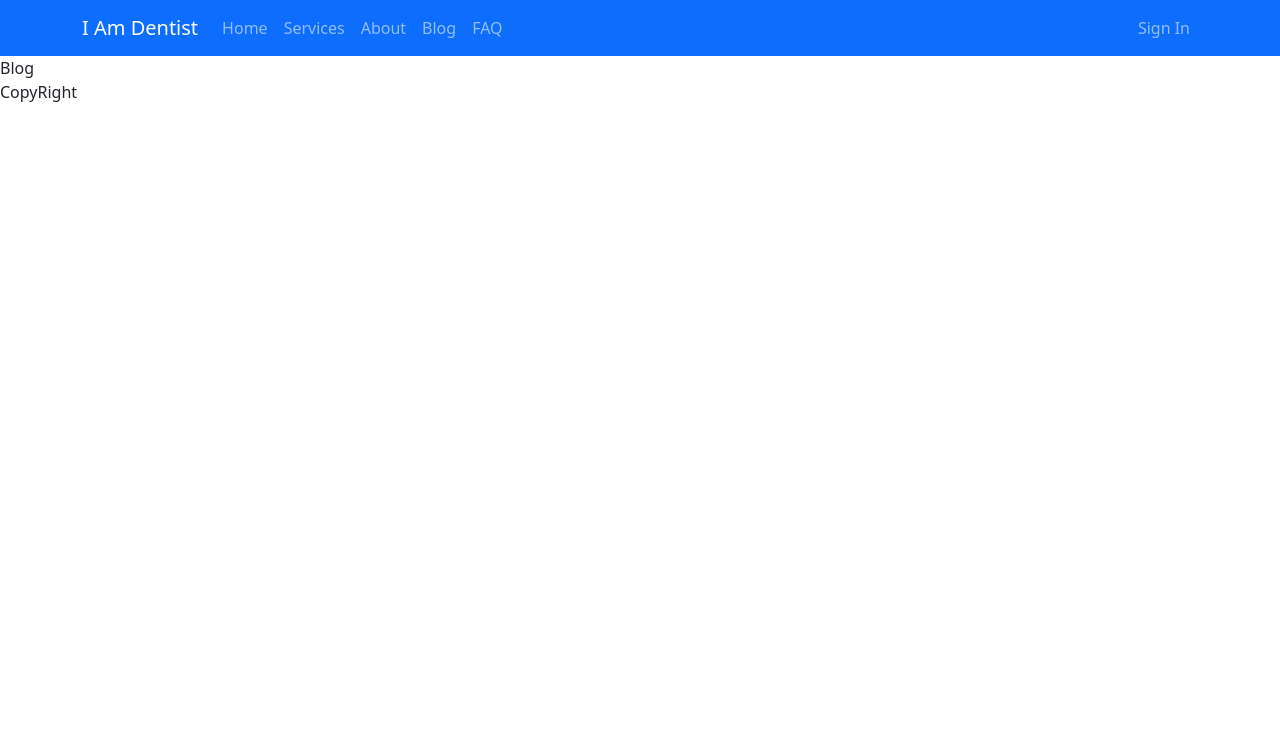
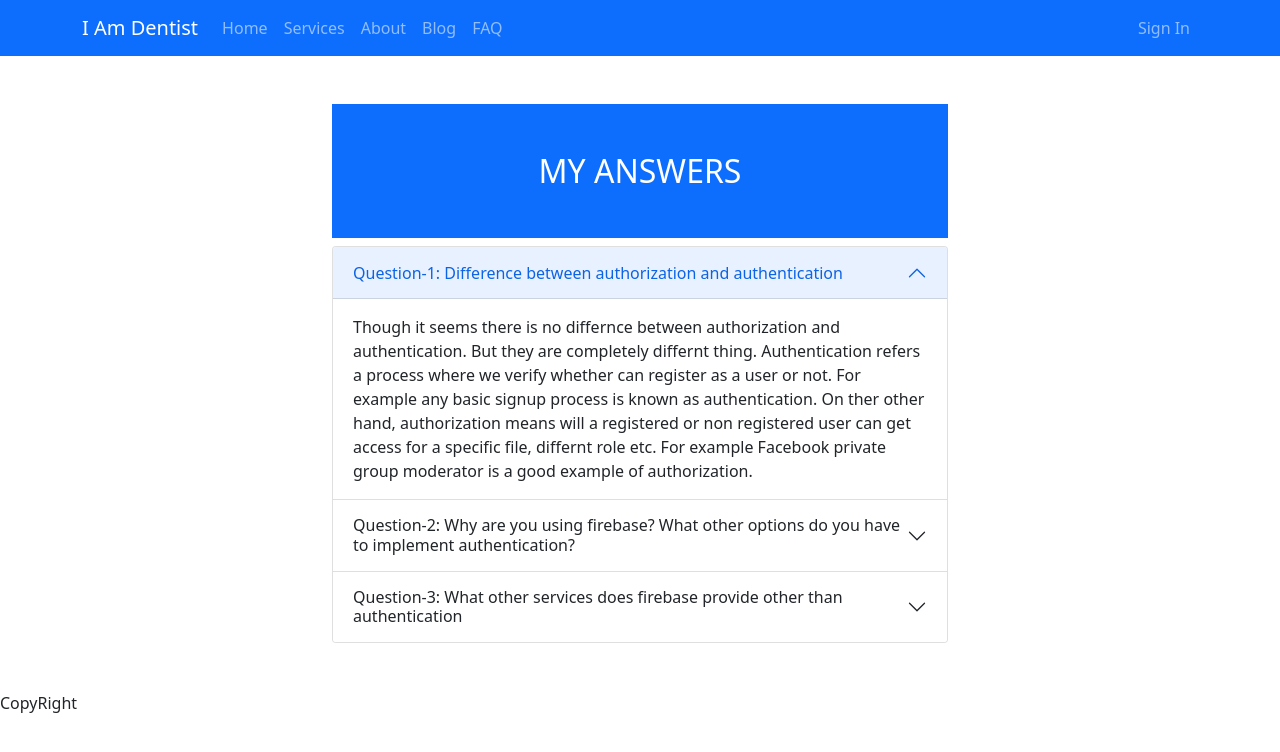
Before and after one commit to readz07/dentistservice, a React (Create React App) app: page /blog in a window 1280 px wide. Shown: the top 752 px of the page. Built offline with nearby package versions, Linux system fonts and the light colour scheme; no server answers.

Commit message:
blog section questions answer complete

```diff
--- a/src/Pages/Blog/Blog.js
+++ b/src/Pages/Blog/Blog.js
@@ -1,9 +1,48 @@
 import React from 'react';
+import { Accordion, ListGroup } from 'react-bootstrap';
 
 const Blog = () => {
     return (
-        <div>
-            Blog
+        <div className='container mt-5 mb-5 col-md-6'>
+            <h2 className='text-center bg-primary p-5 text-white'>MY ANSWERS</h2>
+            <Accordion defaultActiveKey="0">
+                <Accordion.Item eventKey="0">
+                    <Accordion.Header >Question-1: Difference between authorization and authentication</Accordion.Header>
+                    <Accordion.Body>
+                        Though it seems there is no differnce between authorization and authentication. But
+                        they are completely differnt thing. Authentication refers a process where we verify
+                        whether can register as a user or not. For example any basic signup process is known
+                        as authentication. On ther other hand, authorization means will a registered or non
+                        registered user can get access for a specific file, differnt role etc. For example
+                        Facebook private group moderator is a good example of authorization.
+                    </Accordion.Body>
+                </Accordion.Item>
+                <Accordion.Item eventKey="1">
+                    <Accordion.Header>Question-2: Why are you using firebase? What other options do you have to
+                        implement authentication?</Accordion.Header>
+                    <Accordion.Body>
+                        As Firbase authentication is strong enough to protect user data. Though we practice it at initial
+                        stage of this course for education purpose. However, they have all the tested method which is time
+                        saving and cost effective. Even, Firebase provides full backend support.
+                        Beside, Firebase, there are few more options we can use they are: 1. Okta, 2. Auth0, 3. MongoDb 4.KeyCloack.
+                        Among them Okta is much popular but they are expensive.
+                    </Accordion.Body>
+                </Accordion.Item>
+                <Accordion.Item eventKey="2">
+                    <Accordion.Header>Question-3: What other services does firebase provide other than authentication</Accordion.Header>
+                    <Accordion.Body>
+                        Firebase is a full package. It provides complete backend solution according to my opinion. Most useful services are mentioned
+                        below:
+                        <ListGroup as="ol" numbered className='mt-2'>
+                            <ListGroup.Item as="li">Cloud Functions</ListGroup.Item>
+                            <ListGroup.Item as="li">Hosting</ListGroup.Item>
+                            <ListGroup.Item as="li">Google Analytics</ListGroup.Item>
+                            <ListGroup.Item as="li">Cloud Messaging</ListGroup.Item>
+                            <ListGroup.Item as="li">Cloud Storage</ListGroup.Item>
+                        </ListGroup>
+                    </Accordion.Body>
+                </Accordion.Item>
+            </Accordion>
         </div>
     );
 };
--- a/src/Pages/SignIn/SignIn.js
+++ b/src/Pages/SignIn/SignIn.js
@@ -74,7 +74,7 @@ const SignIn = () => {
 
                 <p>{errorMsg}</p>
                 <Button variant="primary" type="submit">
-                    Submit
+                    Sign In
                 </Button>
                 <Form.Group className="mt-3" controlId="formBasicText">
                     <Form.Text className="text-primary">
--- a/src/Pages/SignUp/SignUp.js
+++ b/src/Pages/SignUp/SignUp.js
@@ -70,7 +70,7 @@ const SignUp = () => {
                 </Form.Group>
                 {errorMsg}
                 <Button variant="primary" type="submit">
-                    Submit
+                    Sing Up
                 </Button>
                 <Form.Group className="mt-3" controlId="formBasicText">
                 <Form.Text className="text-primary">
```
